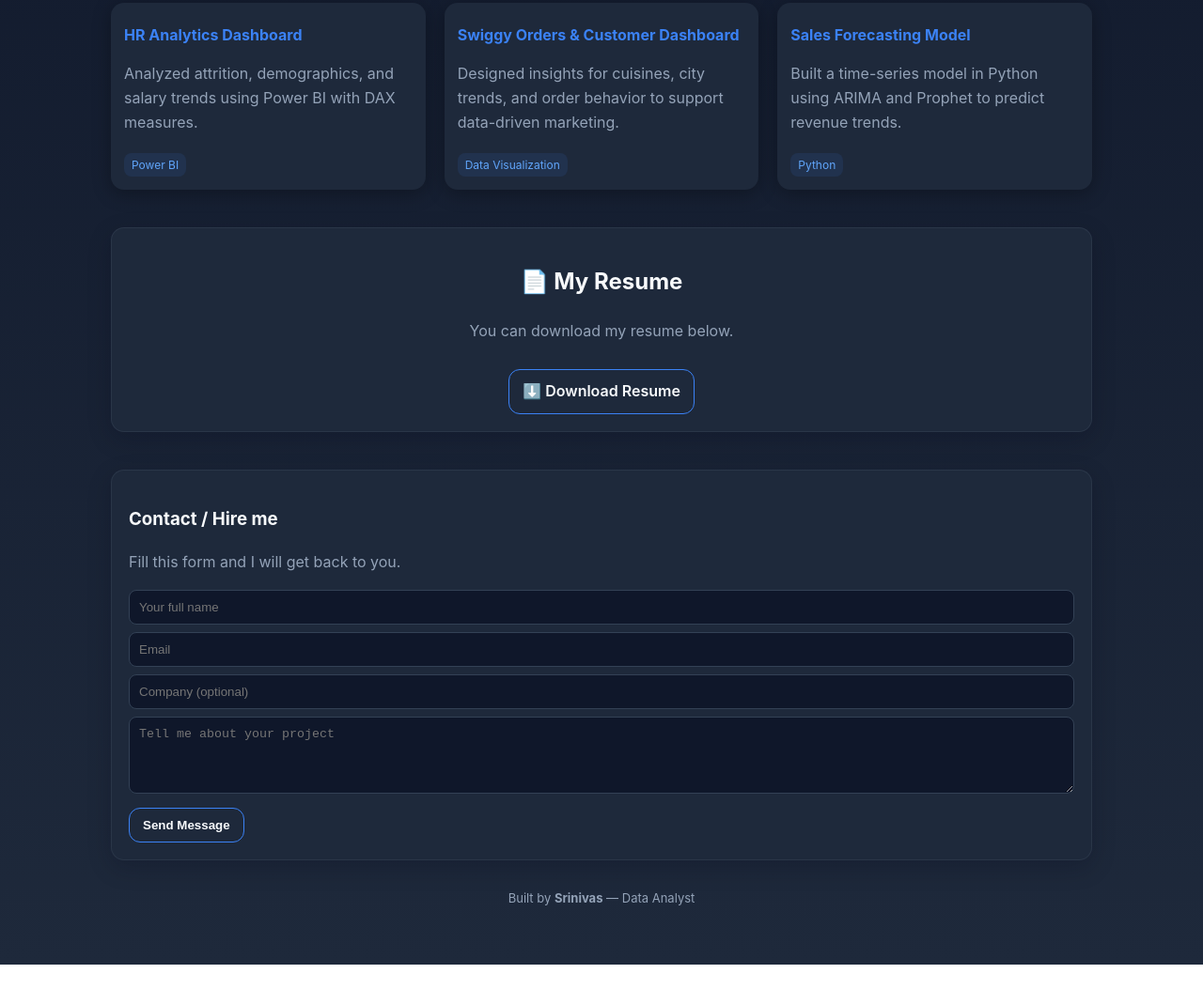
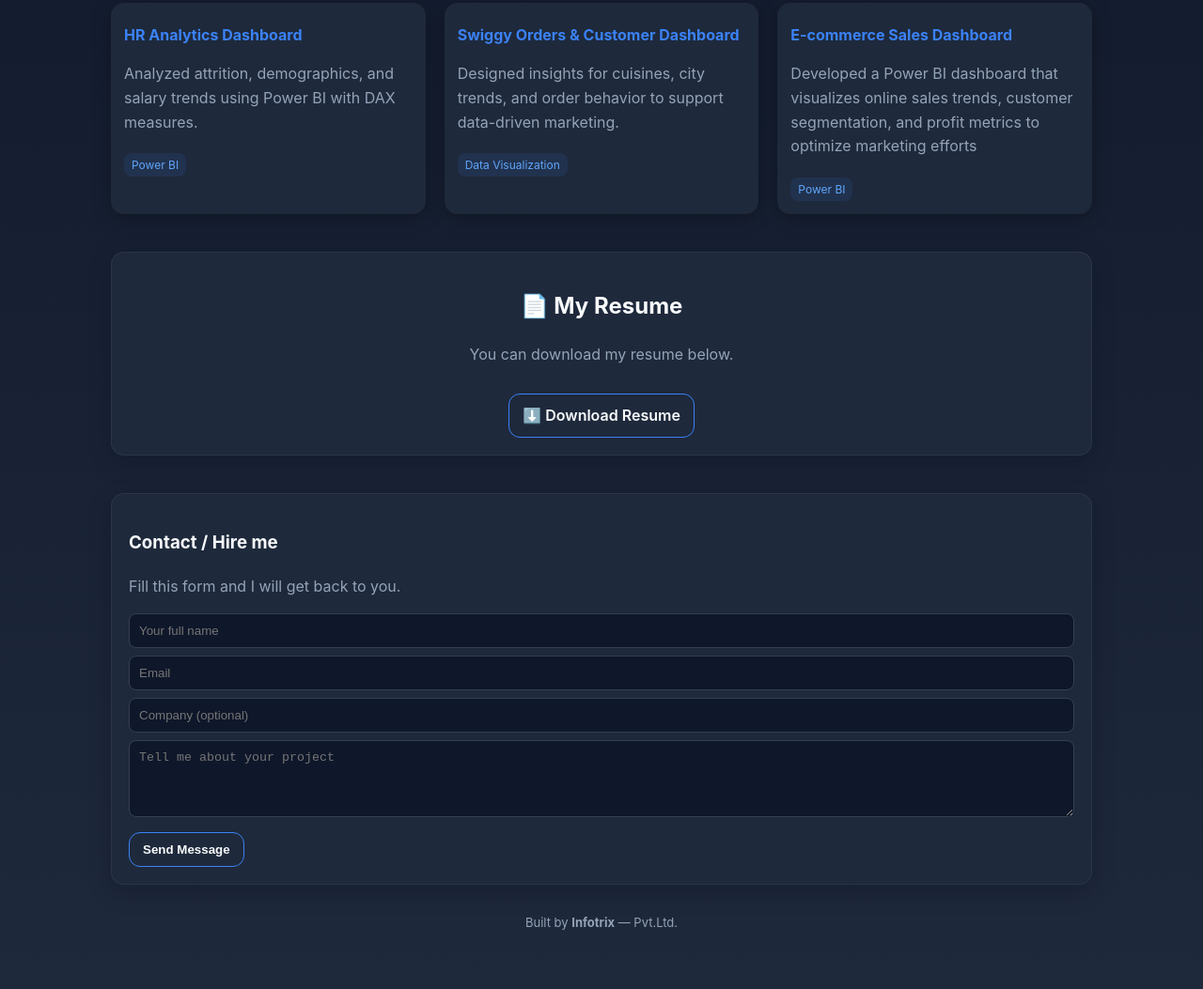
Before and after one commit to srinivaska2103/Freelancer_Website, a plain HTML site: page index.html in a window 1280 px wide. Shown: the part 475-1528 px from the top of the page at 94% size. Before the commit the page ends 1502 px from the top, so only its background shows below. Drawn offline with nearby package versions, Linux system fonts and the light colour scheme.

Commit message:
updated Portfolio
Updated Freelancer Portfolio

```diff
--- a/index.html
+++ b/index.html
@@ -179,9 +179,9 @@
 
         <div class="project">
           <div class="project-content">
-            <h4>Sales Forecasting Model</h4>
-            <p class="muted">Built a time-series model in Python using ARIMA and Prophet to predict revenue trends.</p>
-            <span class="tag">Python</span>
+            <h4>E-commerce Sales Dashboard</h4>
+            <p class="muted">Developed a Power BI dashboard that visualizes online sales trends, customer segmentation, and profit metrics to optimize marketing efforts</p>
+            <span class="tag">Power BI</span>
           </div>
         </div>
       </div>
@@ -219,7 +219,7 @@
     </section>
 
     <footer>
-      Built by <strong>Srinivas</strong> — Data Analyst
+      Built by <strong>Infotrix</strong> — Pvt.Ltd.
     </footer>
   </div>
 
```
